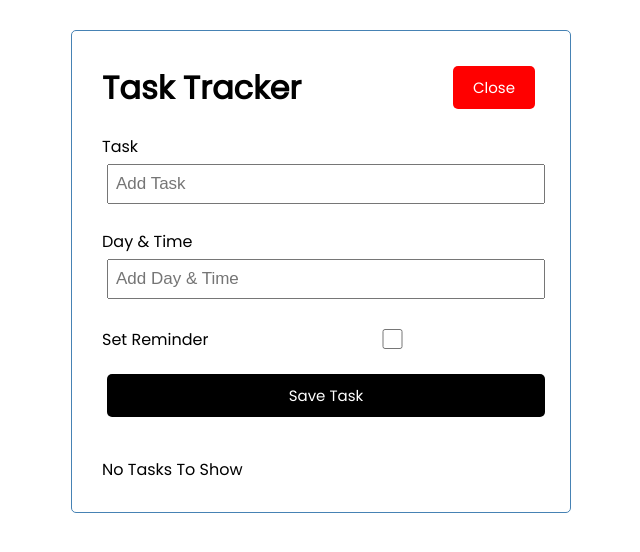
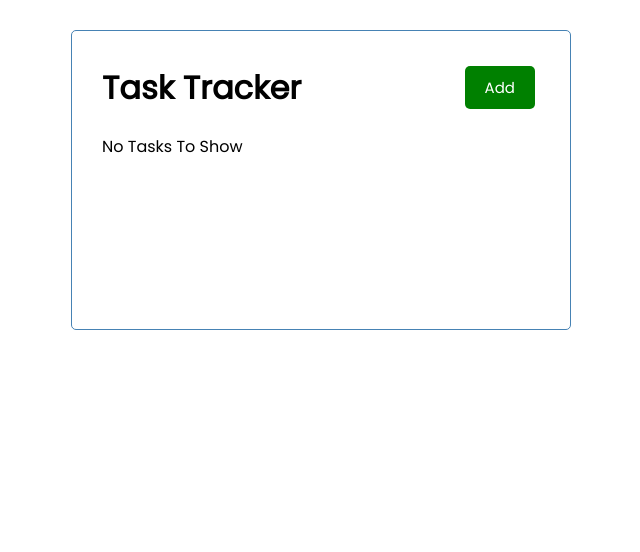
Before and after one commit to BenjaminNeustadt/React-JS-crash-course, a React (Create React App) app: page / in a window 1280 px wide. Shown: the top 552 px of the page, without its empty margins (319-959 px from the left). Built offline with nearby package versions, Linux system fonts and the light colour scheme.

Commit message:
FIX: form is initially unseen and button apparent is Add until clicked

```diff
--- a/src/App.js
+++ b/src/App.js
@@ -4,7 +4,7 @@ import Tasks from './components/Tasks'
 import AddTask from './components/AddTask'
 
 const App = () => {
-  const [showAddTask, setShowAddTask] = useState(true)
+  const [showAddTask, setShowAddTask] = useState(false)
   const [tasks, setTasks] = useState([])
 
   // Add Task
```
